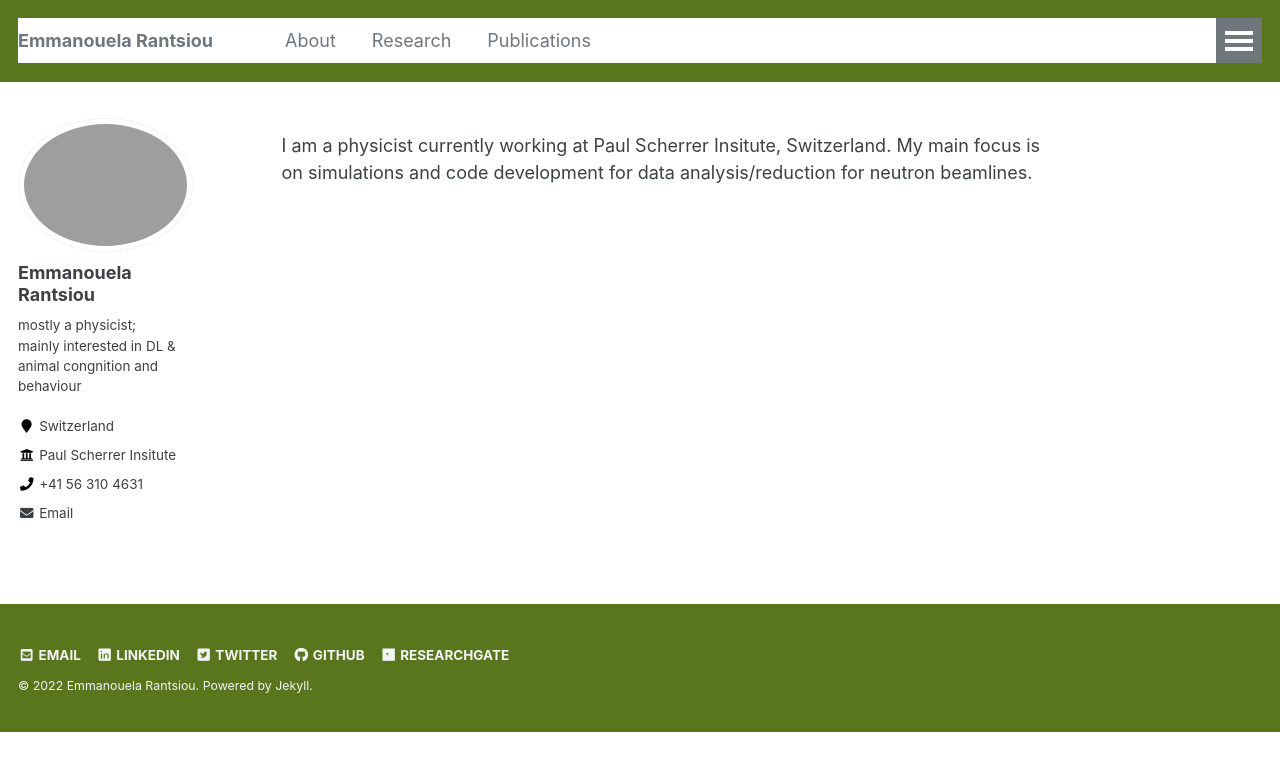
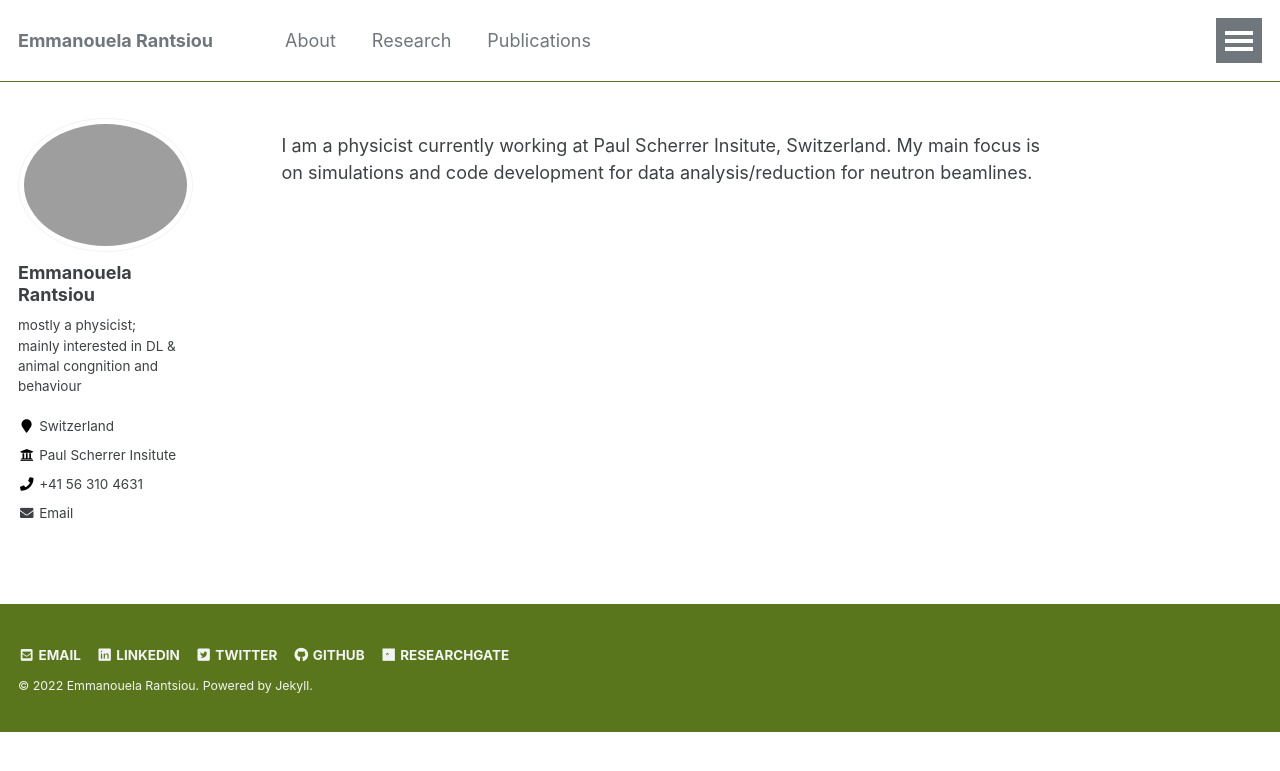
Before and after one commit to emmarant/emmarant.github.io, a Jekyll site: the page built from _pages/intro.md, in a window 1280 px wide. Shown: the top 771 px of the page. Built offline with Jekyll 4.4.1, drawn with Linux system fonts in a browser that asks for light colours.

Commit message:
Update _masthead.scss

```diff
--- a/_sass/_masthead.scss
+++ b/_sass/_masthead.scss
@@ -10,7 +10,6 @@
   -webkit-animation-delay: 0.15s;
           animation-delay: 0.15s;
   z-index: 20;
-  background-color: $manou-color-c;
 
   &__inner-wrap {
     @include container;
```
